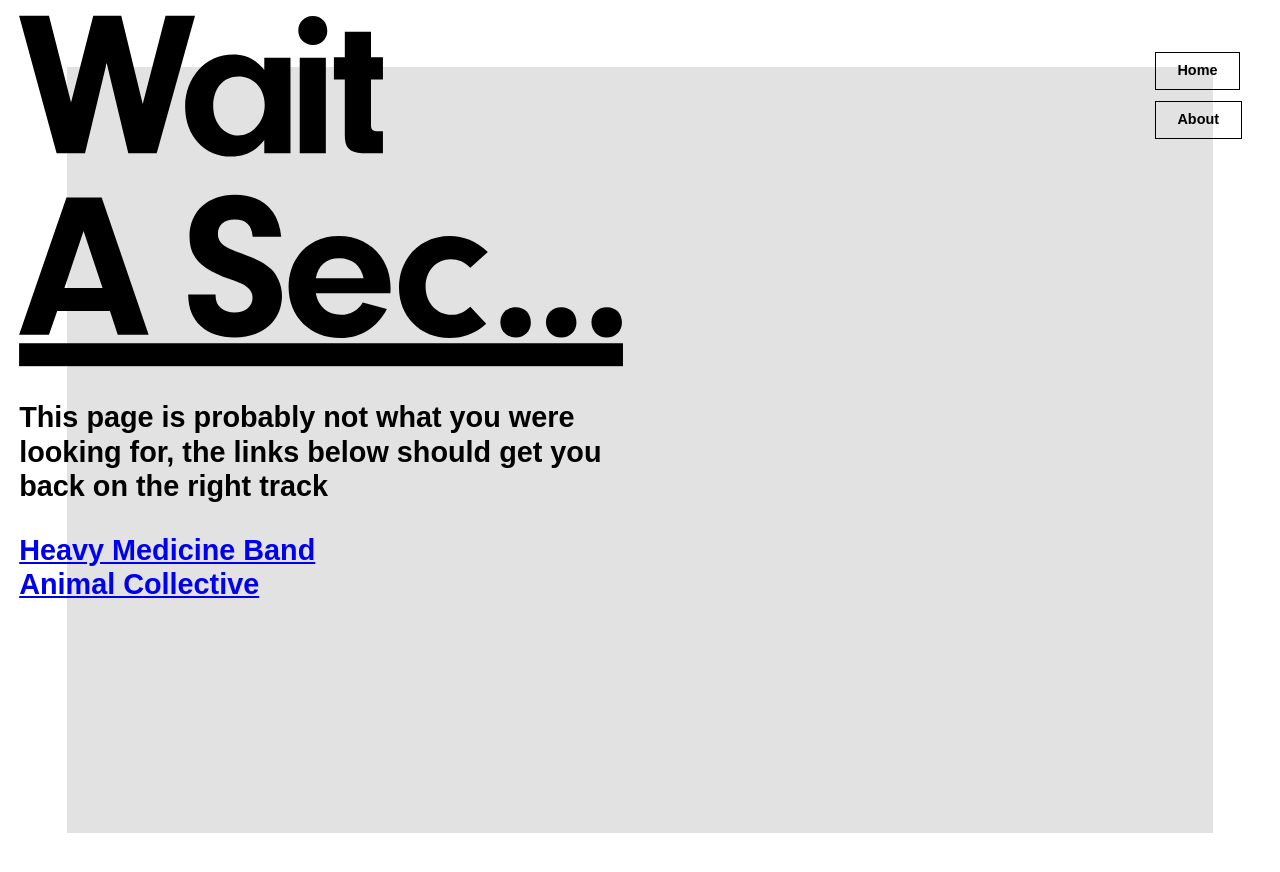
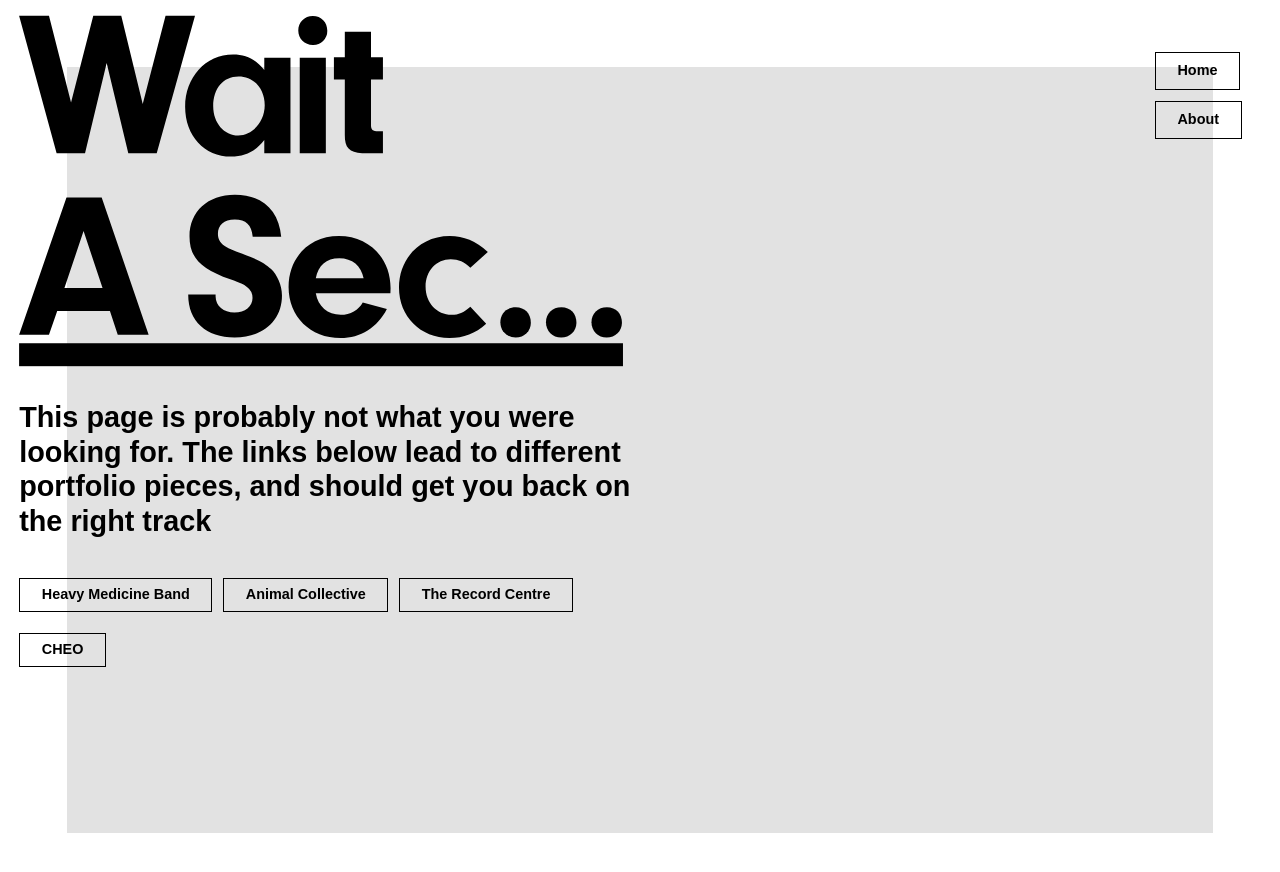
Before and after one commit to DoctorDiLauro/portfolio, a Jekyll site: the page built from 404.html, in a window 1280 px wide. Shown: the top 872 px of the page. Built offline with Jekyll 4.4.1, drawn with Linux system fonts in a browser that asks for light colours; some web fonts are replaced.

Commit message:
added 404 with links to portfolio pieces

```diff
--- a/404.html
+++ b/404.html
@@ -3,7 +3,7 @@ layout: default
 title: Chris Di Lauro • 404
 ---
 
-    <div class="about-bg">
+    <div class="error-bg">
     </div>
 
     <div class="text">
@@ -11,10 +11,12 @@ title: Chris Di Lauro • 404
         <img class="title" src="{{site.baseurl}}/images/404.svg" alt="">
       </h1>
       <div class="about-txt">
-        <p>This page is probably not what you were looking for, the links below should get you back on the right track</p>
+        <p>This page is probably not what you were looking for. The links below lead to different portfolio pieces, and should get you back on the right track</p>
         <ul class="list-group error-buttons">
-          <li><a class="error-button" href="{{site.baseurl}}">Heavy Medicine Band</a></li>
-          <li><a class="error-button" href="{{site.baseurl}}/about/">Animal Collective</a></li>
+          <li><a class="error-button" href="{{site.baseurl}}/the-heavy-medicine-band/">Heavy Medicine Band</a></li>
+          <li><a class="error-button" href="{{site.baseurl}}/lyric-book/">Animal Collective</a></li>
+          <li><a class="error-button" href="{{site.baseurl}}/the-record-centre/">The Record Centre</a></li>
+          <li><a class="error-button" href="{{site.baseurl}}/cheo/">CHEO</a></li>
         </ul>
       </div>
     </div>
--- a/css/main.css
+++ b/css/main.css
@@ -147,23 +147,33 @@ nav a {
   transition: all ease 400ms;
 }
 
-.error-button a {
+nav a:hover {
+  padding: 1em 2em;
+}
+
+.error-button {
   text-decoration: none;
   color: #000;
   border: 1px solid #000;
   padding: .5em 1.5em;
   display: inline-block;
-  margin-bottom: .75em;
+  margin: .75em;
+  margin-left: 0;
 
   font-size: .75rem;
   transition: all ease 400ms;
 }
 
-nav a:hover {
+.error-button:hover {
   padding: 1em 2em;
 }
 
 .about-bg {
+  background-color: #e2e2e2;
+  height: 100%;
+}
+
+.error-bg {
   background-color: #e2e2e2;
   height: 100%;
 }
@@ -236,6 +246,11 @@ nav a:hover {
     font-size: 1.5em;
   }
 
+  .error-button {
+    float: left;
+    font-size: .75rem;
+  }
+
 }
 
 @media only screen and (min-width: 104em) {
```
